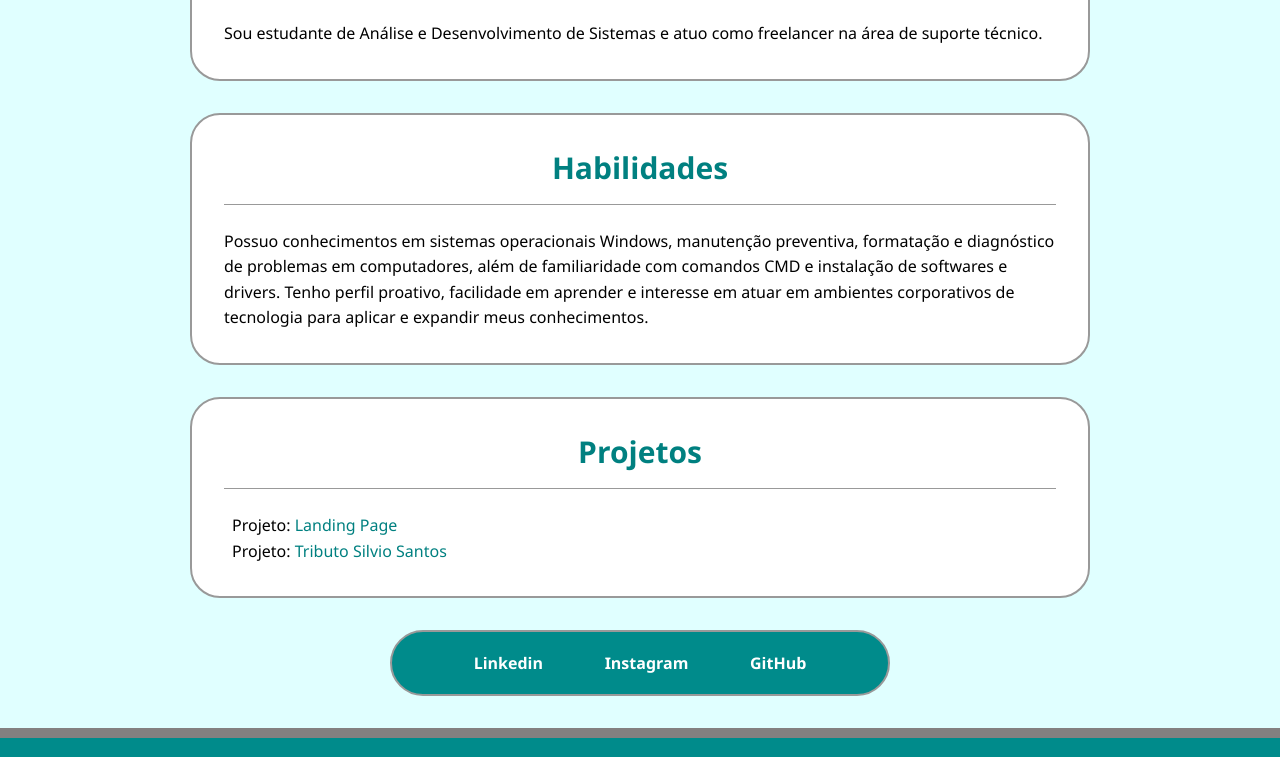
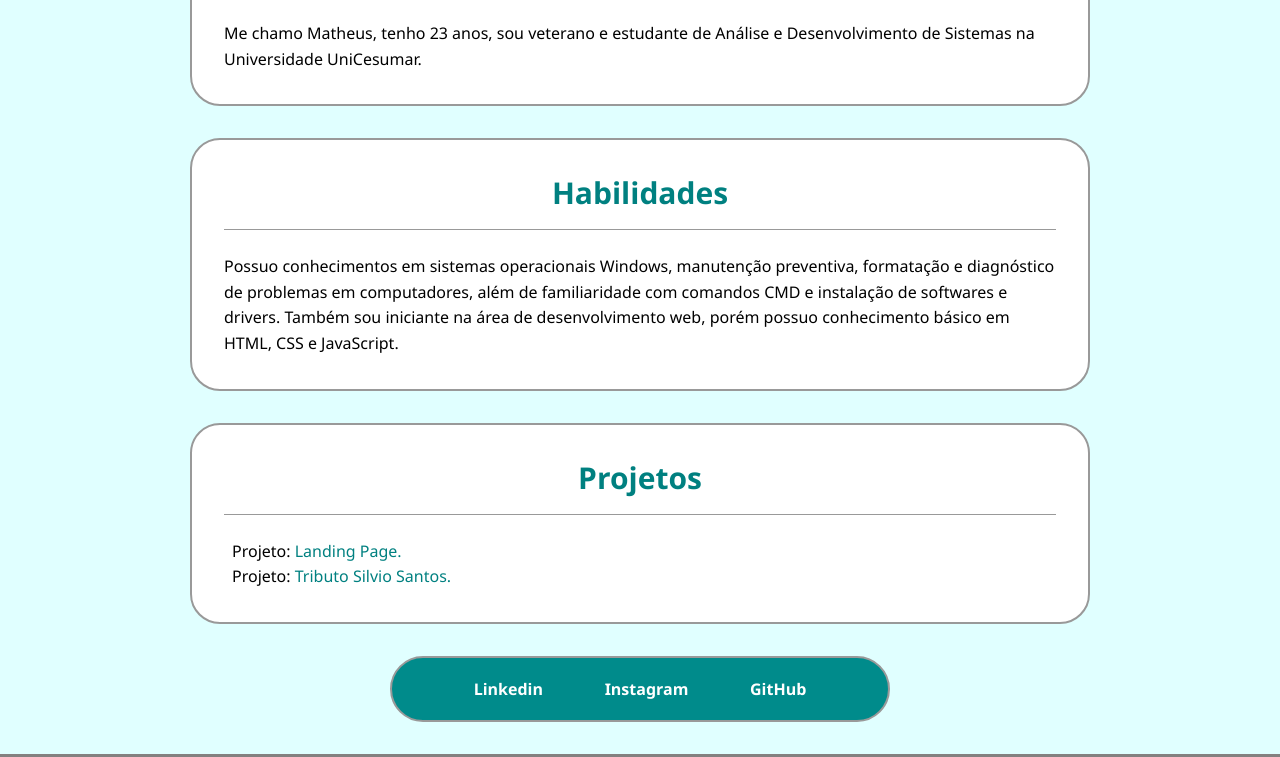
Before and after one commit to matheus3070/Mapa-Landing-Page-ADS, a plain HTML site: page index.html in a window 1280 px wide. Shown: the part 570-1327 px from the top of the page. Drawn offline with Linux system fonts and the light colour scheme.

Commit message:
Atualização

```diff
--- a/index.html
+++ b/index.html
@@ -27,8 +27,8 @@
       <section id="sobre_mim">
         <h4>Sobre mim</h4>
         <p class="p_das_seções">
-          Sou estudante de Análise e Desenvolvimento de Sistemas e atuo como
-          freelancer na área de suporte técnico.
+          Me chamo Matheus, tenho 23 anos, sou veterano e estudante de Análise e
+          Desenvolvimento de Sistemas na Universidade UniCesumar.
         </p>
       </section>
 
@@ -38,9 +38,8 @@
           Possuo conhecimentos em sistemas operacionais Windows, manutenção
           preventiva, formatação e diagnóstico de problemas em computadores,
           além de familiaridade com comandos CMD e instalação de softwares e
-          drivers. Tenho perfil proativo, facilidade em aprender e interesse em
-          atuar em ambientes corporativos de tecnologia para aplicar e expandir
-          meus conhecimentos.
+          drivers. Também sou iniciante na área de desenvolvimento web, porém
+          possuo conhecimento básico em HTML, CSS e JavaScript.
         </p>
       </section>
 
@@ -54,13 +53,16 @@
                 class="link_do_projeto"
                 href="https://matheus3070.github.io/Mapa-Landing-Page-ADS/"
                 target="_blank"
-                >Landing Page
+                >Landing Page.
               </a>
             </li>
             <li>
               Projeto:
-              <a class="link_do_projeto" href="https://matheus3070.github.io/Tributo-Silvio-Santos/" target="_blank"
-                >Tributo Silvio Santos</a
+              <a
+                class="link_do_projeto"
+                href="https://matheus3070.github.io/Tributo-Silvio-Santos/"
+                target="_blank"
+                >Tributo Silvio Santos.</a
               >
             </li>
           </ul>
```
